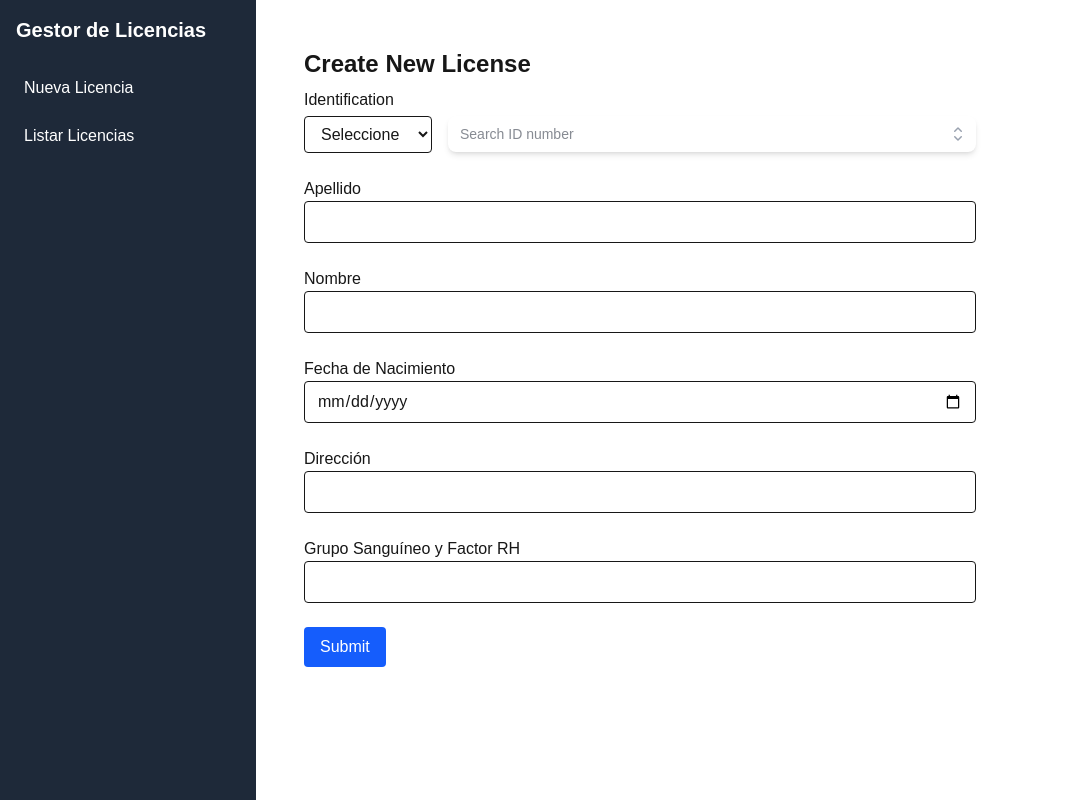
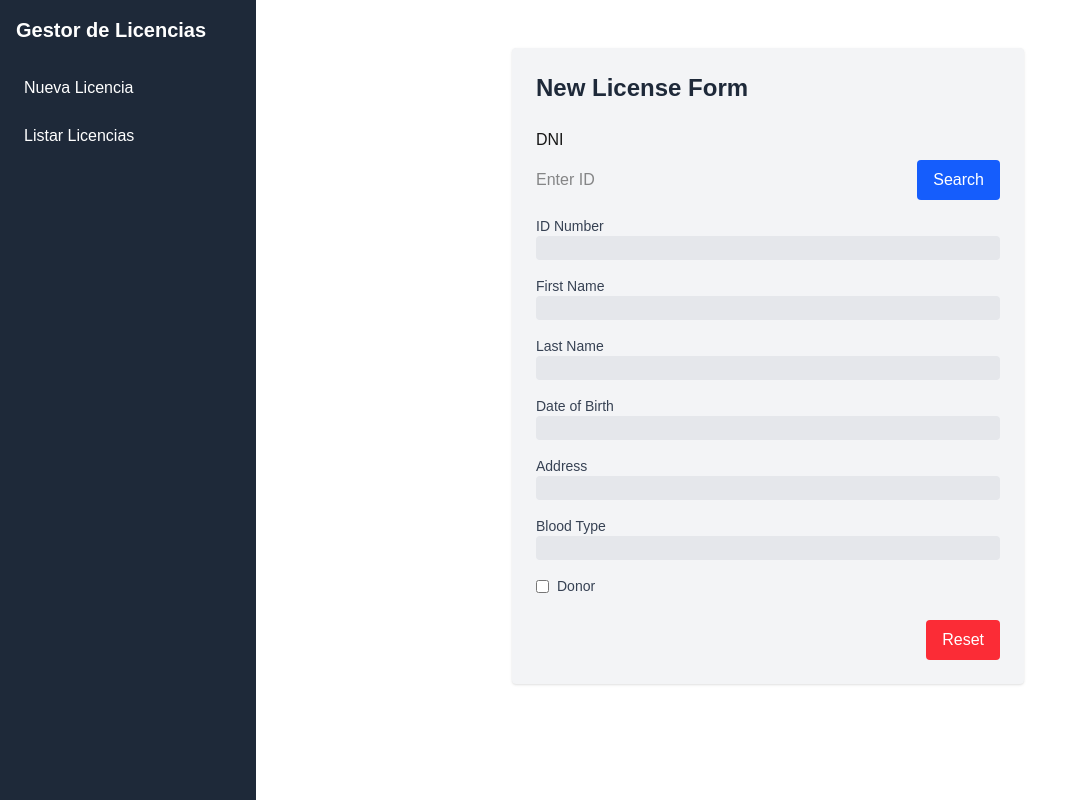
Before and after one commit to MarcosDebona25/TP-Metodologias, a Next.js app in the folder Frontend/frontend/: page /license/new in a window 1280 px wide. Shown: the whole page, without its empty margins (0-1071 px from the left). Built offline with nearby package versions, Linux system fonts and the light colour scheme.

Commit message:
pending: styling Nueva Licencia form

```diff
--- a/Frontend/frontend/src/components/LicenseForm.tsx
+++ b/Frontend/frontend/src/components/LicenseForm.tsx
@@ -1,79 +1,121 @@
 "use client";
 
 import { useState } from "react";
-import IDNumberSelect from "./DocumentComboBox";
+import PersonSearchField from "../components/PersonSearchField";
+import { Person } from "../types/Person";
 
 export default function LicenseForm() {
-  const [lastName, setLastName] = useState("");
-  const [firstName, setFirstName] = useState("");
-  const [dateOfBirth, setDateOfBirth] = useState("");
-  const [address, setAddress] = useState("");
-  const [bloodType, setBloodType] = useState("");
+  const emptyPerson: Person = {
+    id: "",
+    idNumber: "",
+    firstName: "",
+    lastName: "",
+    dateOfBirth: "",
+    address: "",
+    bloodType: "",
+    donor: false,
+  };
+
+  const [formData, setFormData] = useState<Person>(emptyPerson);
+
+  const handlePersonFound = (person: Person) => {
+    setFormData(person);
+  };
+
+  const handleReset = () => {
+    setFormData(emptyPerson);
+  };
 
   return (
-    <form className="space-y-6 max-w-2xl">
-      <h1 className="text-2xl font-bold mb-2">Create New License</h1>
+    <div className="max-w-lg mx-auto p-6 bg-gray-100 rounded shadow">
+      <h1 className="text-2xl font-semibold mb-6 text-gray-800">New License Form</h1>
 
-      {/* ID Type + ID Number */}
-      <div>
-        <label className="block font-medium mb-1">Identification</label>
-        <div className="flex gap-4">
-          {/* ID Type Dropdown */}
-          <div className="w-32">
-            <select
-              className="w-full border rounded px-3 py-2"
-            >
-              <option value="">Seleccione</option>
-              <option value="DNI">DNI</option>
-              <option value="LE/LI">LE/LC</option>
-              <option value="CI">CI</option>
-            </select>
-          </div>
-
-          {/* ID Number Combobox */}
-          <div className="flex-1">
-            <IDNumberSelect
-              onPersonSelected={(person) => {
-                setLastName(person.lastName);
-                setFirstName(person.firstName);
-                setDateOfBirth(person.dateOfBirth);
-                setAddress(person.address);
-                setBloodType(person.bloodType);
-                // You can also fill other fields here
-              }}
-            />
-          </div>
-        </div>
+      <div className="mb-4">
+        <PersonSearchField onPersonFound={handlePersonFound} />
       </div>
 
+      <div className="space-y-4">
+
         <div>
-          <label className="block font-medium">Apellido</label>
-          <input type="text" value={lastName} onChange={(t) => setLastName(t.target.value)} className="w-full border rounded px-3 py-2" />
+          <label className="block text-sm font-medium text-gray-700">ID Number</label>
+          <input
+            type="text"
+            value={formData.idNumber}
+            readOnly
+            className="w-full rounded border-gray-300 bg-gray-200 text-gray-700"
+          />
         </div>
+
         <div>
-          <label className="block font-medium">Nombre</label>
-          <input type="text" value={firstName} onChange={(t) => setFirstName(t.target.value)} className="w-full border rounded px-3 py-2" />
+          <label className="block text-sm font-medium text-gray-700">First Name</label>
+          <input
+            type="text"
+            value={formData.firstName}
+            readOnly
+            className="w-full rounded border-gray-300 bg-gray-200 text-gray-700"
+          />
         </div>
+
         <div>
-          <label className="block font-medium">Fecha de Nacimiento</label>
-          <input type="date" value={dateOfBirth} onChange={(t) => setDateOfBirth(t.target.value)} className="w-full border rounded px-3 py-2" />
+          <label className="block text-sm font-medium text-gray-700">Last Name</label>
+          <input
+            type="text"
+            value={formData.lastName}
+            readOnly
+            className="w-full rounded border-gray-300 bg-gray-200 text-gray-700"
+          />
         </div>
+
         <div>
-          <label className="block font-medium">Dirección</label>
-          <input type="text" value={address} onChange={(t) => setAddress(t.target.value)} className="w-full border rounded px-3 py-2" />
+          <label className="block text-sm font-medium text-gray-700">Date of Birth</label>
+          <input
+            type="text"
+            value={formData.dateOfBirth}
+            readOnly
+            className="w-full rounded border-gray-300 bg-gray-200 text-gray-700"
+          />
         </div>
+
         <div>
-          <label className="block font-medium">
-            Grupo Sanguíneo y Factor RH
-          </label>
-          <input type="text" value={bloodType} onChange={(t) => setBloodType(t.target.value)} className="w-full border rounded px-3 py-2" />
+          <label className="block text-sm font-medium text-gray-700">Address</label>
+          <input
+            type="text"
+            value={formData.address}
+            readOnly
+            className="w-full rounded border-gray-300 bg-gray-200 text-gray-700"
+          />
         </div>
+
+        <div>
+          <label className="block text-sm font-medium text-gray-700">Blood Type</label>
+          <input
+            type="text"
+            value={formData.bloodType}
+            readOnly
+            className="w-full rounded border-gray-300 bg-gray-200 text-gray-700"
+          />
+        </div>
+
+        <div className="flex items-center gap-2">
+          <input
+            type="checkbox"
+            checked={formData.donor}
+            readOnly
+            className="rounded border-gray-300"
+          />
+          <label className="text-sm font-medium text-gray-700">Donor</label>
+        </div>
+
+      </div>
+
+      <div className="mt-6 flex justify-end">
         <button
-          type="submit"
-          className="bg-blue-600 text-white px-4 py-2 rounded"
+          onClick={handleReset}
+          className="px-4 py-2 bg-red-500 text-white rounded hover:bg-red-600"
         >
-          Submit
+          Reset
         </button>
-    </form>
+      </div>
+    </div>
   );
 }
--- /dev/null
+++ b/Frontend/frontend/src/components/PersonSearchField.tsx
@@ -0,0 +1,75 @@
+"use client";
+
+import { useState } from "react";
+import { Person } from "../types/Person";
+
+type Props = {
+  onPersonFound: (person: Person) => void;
+};
+
+export default function PersonSearchField({ onPersonFound }: Props) {
+  const [idNumber, setIdNumber] = useState("");
+  const [loading, setLoading] = useState(false);
+  const [error, setError] = useState<string | null>(null);
+
+  const fetchPerson = async () => {
+    if (!idNumber.trim()) return;
+
+    setLoading(true);
+    setError(null);
+
+    try {
+      const response = await fetch(`/api/people/${idNumber}`);
+      if (!response.ok) {
+        throw new Error("Person not found");
+      }
+      const data = await response.json();
+      onPersonFound(data);
+    } catch (err: any) {
+      setError(err.message || "Error searching person");
+    } finally {
+      setLoading(false);
+    }
+  };
+
+  return (
+    <div className="space-y-2">
+      <label className="block font-medium">DNI</label>
+      <div className="flex gap-2">
+        <input
+          type="text"
+          value={idNumber}
+          onChange={(e) => setIdNumber(e.target.value)}
+          placeholder="Enter ID"
+          className="w-full rounded border-gray-300 focus:ring-blue-500"
+        />
+        <button
+          onClick={fetchPerson}
+          disabled={loading}
+          className="px-4 py-2 bg-blue-600 text-white rounded disabled:opacity-50"
+        >
+          {loading ? (
+            <svg className="animate-spin h-5 w-5 mx-auto" viewBox="0 0 24 24">
+              <circle
+                className="opacity-25"
+                cx="12"
+                cy="12"
+                r="10"
+                stroke="currentColor"
+                strokeWidth="4"
+              ></circle>
+              <path
+                className="opacity-75"
+                fill="currentColor"
+                d="M4 12a8 8 0 018-8v8z"
+              ></path>
+            </svg>
+          ) : (
+            "Search"
+          )}
+        </button>
+      </div>
+      {error && <div className="text-red-500 text-sm">{error}</div>}
+    </div>
+  );
+}
--- /dev/null
+++ b/Frontend/frontend/src/types/Person.ts
@@ -0,0 +1,10 @@
+export type Person = {
+  id: string;
+  idNumber: string;
+  firstName: string;
+  lastName: string;
+  dateOfBirth: string;
+  address: string;
+  bloodType: string;
+  donor: boolean;
+};
```
